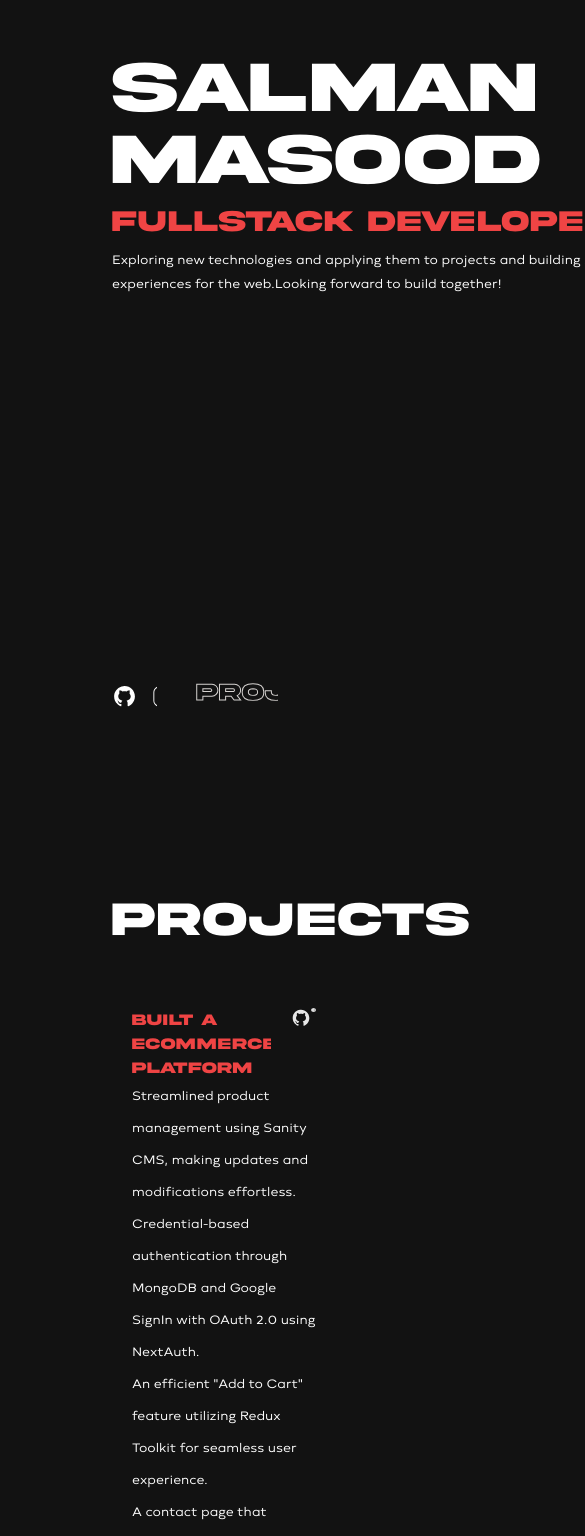
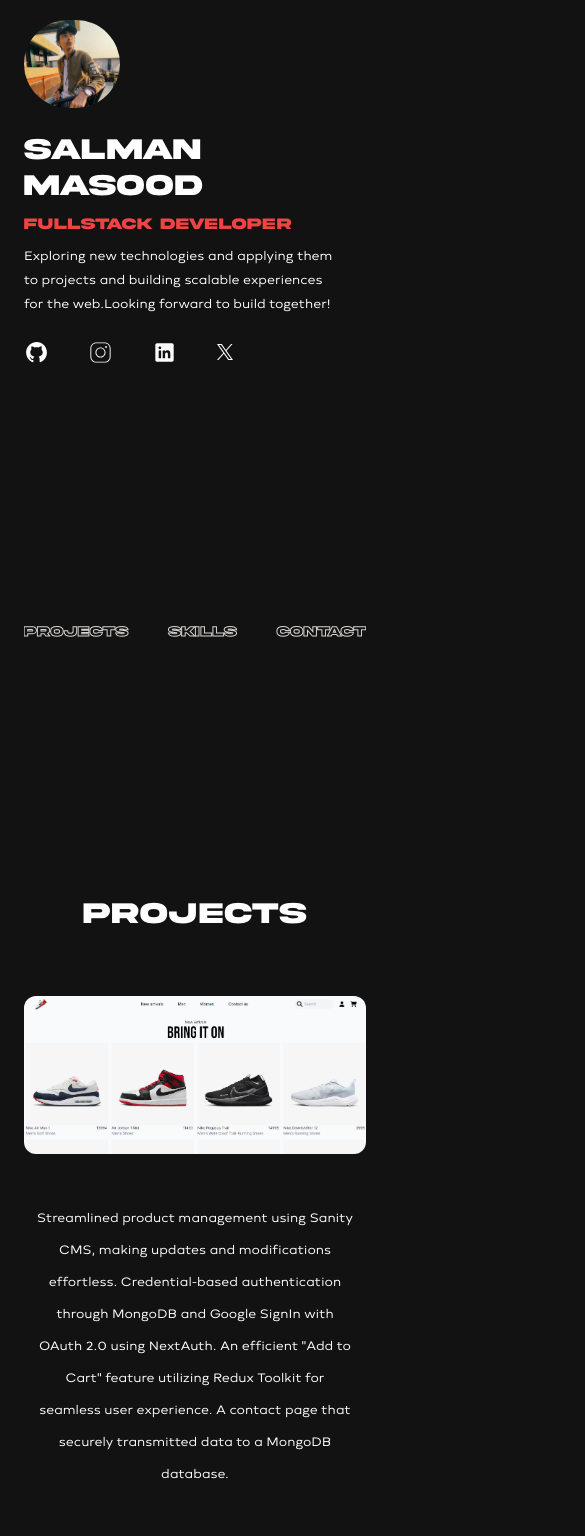
Before and after one commit to M1-salman/salman-masood, a Next.js app: page / in a window 390 px wide. Shown: the part 60-1596 px from the top of the page, 585 px wide, since content can reach past the window. Built offline with nearby package versions, Linux system fonts and the light colour scheme.

Commit message:
feat: first portfolio is done

```diff
--- a/app/components/sections/About.tsx
+++ b/app/components/sections/About.tsx
@@ -46,24 +46,26 @@ const About = () => {
   }, []);
   return (
     <main ref={el}>
-      <div className="py-28 relative h-screen about-reveal">
-        <div className="flex justify-between px-28">
+      <div className="pt-20 pb-28 md:py-28 relative h-screen max-w-full about-reveal">
+        <div className="flex flex-col-reverse md:flex-row justify-between px-6 sm:px-12 md:px-20 lg:px-28">
           <div>
             <div className="overflow-hidden relative text-reveal-x">
-              <h1 className="text-7xl text-reveal-y">SALMAN MASOOD</h1>
+              <h1 className="text-3xl sm:text-5xl lg:text-7xl text-reveal-y">
+                SALMAN MASOOD
+              </h1>
             </div>
             <div className="overflow-hidden my-2 relative text-reveal-x">
-              <h2 className="text-3xl text-red-500 inline-block text-reveal-y">
+              <h2 className="text-md sm:text-2xl lg:text-3xl text-red-500 inline-block text-reveal-y">
                 FULLSTACK DEVELOPER
               </h2>
             </div>
-            <p className="text-[0.8rem] leading-[1.5rem] font-brooklyn w-[35rem] para-text-reveal">
+            <p className="text-[0.8rem] leading-[1.5rem] font-brooklyn w-[20rem] sm:w-[35rem] para-text-reveal">
               Exploring new technologies and applying them to projects and
               building scalable experiences for the web.Looking forward to build
               together!
             </p>
           </div>
-          <div className="w-[9.5rem] flex justify-center items-center">
+          <div className="w-[6rem] h-[5.5rem] sm:w-[9.5rem] sm:h-[8.5rem] md:h-auto flex justify-center items-center mb-6 md:mb-0">
             <Image
               width={150}
               height={150}
@@ -74,8 +76,8 @@ const About = () => {
             />
           </div>
         </div>
-        <div className="flex justify-between items-end h-4/6 px-28">
-          <div className="overflow-hidden relative text-reveal-x">
+        <div className="flex flex-col lg:flex-row justify-between lg:items-end h-3/6 md:h-4/6 px-6 sm:px-12 md:px-20 lg:px-28">
+          <div className="overflow-hidden relative text-reveal-x mt-6 lg:mt-0">
             <div className="flex text-reveal-y">
               <a href="https://github.com/M1-salman" target="_blank">
                 <Image
@@ -87,7 +89,7 @@ const About = () => {
                 />
               </a>
               <a
-                href="https://www.linkedin.com/in/salman-masood917/"
+                href="https://www.instagram.com/realsalmanmasood/"
                 target="_blank"
               >
                 <Image
@@ -99,7 +101,7 @@ const About = () => {
                 />
               </a>
               <a
-                href="https://www.instagram.com/realsalmanmasood/"
+                href="https://www.linkedin.com/in/salman-masood917/"
                 target="_blank"
               >
                 <Image
@@ -122,22 +124,22 @@ const About = () => {
             </div>
           </div>
           <div className="overflow-hidden relative text-reveal-x">
-            <div className="text-reveal-y">
+            <div className="text-reveal-y text-sm sm:text-2xl flex justify-between sm:block">
               <a
                 href="#projects"
-                className="ml-10 text-2xl text-stroke text-transparent"
+                className="lg:ml-10 text-stroke text-transparent"
               >
                 Projects
               </a>
               <a
                 href="#skills"
-                className="ml-10 text-2xl text-stroke text-transparent"
+                className="sm:ml-10 text-stroke text-transparent"
               >
                 Skills
               </a>
               <a
                 href="#contact"
-                className="ml-10 text-2xl text-stroke text-transparent"
+                className="sm:ml-10 text-stroke text-transparent"
               >
                 Contact
               </a>
--- a/app/components/sections/Contact.tsx
+++ b/app/components/sections/Contact.tsx
@@ -1,14 +1,19 @@
 "use client";
-import { FormEvent, useRef } from "react";
+import { FormEvent, useRef, useState } from "react";
 import emailjs from "@emailjs/browser";
 
 const Contact = () => {
+  const [btnTextValue, setBtnTextValue] = useState("Send Message");
+  const [isSending, setIsSending] = useState(false);
+  const [isMessageSent, setIsMessageSent] = useState(false);
   const form = useRef<HTMLFormElement | null>(null);
 
   const sendEmail = (e: FormEvent) => {
     e.preventDefault();
 
     if (form.current) {
+      setIsSending(true);
+
       emailjs
         .sendForm(
           "service_qfuyh2n",
@@ -19,18 +24,27 @@ const Contact = () => {
         .then(
           (result) => {
             console.log(result.text);
-            console.log("message sent");
+            setBtnTextValue("Sent");
+            setIsMessageSent(true);
+            form.current?.reset();
           },
           (error) => {
             console.log(error.text);
           }
-        );
+        )
+        .finally(() => {
+          setIsSending(false);
+        });
     }
   };
+
   return (
-    <section className="p-28 h-screen max-w-full" id="contact">
+    <section
+      className="px-6 sm:px-12 md:px-20 lg:px-28 py-28 h-screen max-w-full"
+      id="contact"
+    >
       <div>
-        <h1 className="text-5xl text-center">Contact</h1>
+        <h1 className="text-3xl sm:text-5xl text-center">Contact</h1>
       </div>
       <div className="h-full">
         <form
@@ -38,8 +52,8 @@ const Contact = () => {
           onSubmit={sendEmail}
           className="h-full flex flex-col justify-evenly"
         >
-          <div className="flex">
-            <label htmlFor="user-name" className="text-3xl">
+          <div className="flex flex-col sm:flex-row">
+            <label htmlFor="user-name" className="text-xl sm:text-3xl">
               Name
             </label>
             <input
@@ -47,11 +61,11 @@ const Contact = () => {
               type="text"
               id="user-name"
               name="user_name"
-              className="p-2 ml-8 w-full bg-inherit border-b border-white font-brooklyn outline-none"
+              className="p-1 sm:p-2 ml-0 sm:ml-6 w-full bg-inherit border-b border-white font-brooklyn outline-none"
             />
           </div>
-          <div className="flex">
-            <label htmlFor="user-email" className="text-3xl">
+          <div className="flex flex-col sm:flex-row">
+            <label htmlFor="user-email" className="text-xl sm:text-3xl">
               Email
             </label>
             <input
@@ -59,11 +73,11 @@ const Contact = () => {
               type="email"
               id="user-email"
               name="user_email"
-              className="p-4 ml-6 w-full bg-inherit border-b border-white font-brooklyn outline-none"
+              className="p-1 sm:p-2 ml-0 sm:ml-4 w-full bg-inherit border-b border-white font-brooklyn outline-none"
             />
           </div>
           <div>
-            <label htmlFor="user-msg" className="text-3xl block">
+            <label htmlFor="user-msg" className="text-xl sm:text-3xl block">
               Message
             </label>
             <textarea
@@ -76,9 +90,10 @@ const Contact = () => {
           <div>
             <button
               type="submit"
-              className="px-8 py-4 border-white border text-lg"
+              className="px-8 py-4 border-white border text-md sm:text-lg"
+              disabled={isSending || isMessageSent}
             >
-              Send message
+              {isSending ? "Sending..." : btnTextValue}
             </button>
           </div>
         </form>
--- a/app/components/sections/Footer.tsx
+++ b/app/components/sections/Footer.tsx
@@ -6,11 +6,11 @@ import x from "@/public/svg/X.svg";
 
 const Footer = () => {
   return (
-    <footer className="px-28 pt-28 pb-16">
+    <footer className="px-6 sm:px-12 md:px-20 lg:px-28 pt-28 pb-16">
       <span className="h-[0.5px] w-full bg-white inline-block"></span>
-      <div className="flex justify-between mt-16">
+      <div className="flex flex-col items-center lg:flex-row lg:justify-between mt-16">
         <div className="font-brooklyn">copyright@salmanmasood2023</div>
-        <div className="flex">
+        <div className="flex my-8 lg:my-0">
           <a href="https://github.com/M1-salman" target="_blank">
             <Image
               src={github}
@@ -20,10 +20,7 @@ const Footer = () => {
               alt="github svg not found"
             />
           </a>
-          <a
-            href="https://www.linkedin.com/in/salman-masood917/"
-            target="_blank"
-          >
+          <a href="https://www.instagram.com/realsalmanmasood/" target="_blank">
             <Image
               src={linkedin}
               width={23}
@@ -32,7 +29,10 @@ const Footer = () => {
               alt="github svg not found"
             />
           </a>
-          <a href="https://www.instagram.com/realsalmanmasood/" target="_blank">
+          <a
+            href="https://www.linkedin.com/in/salman-masood917/"
+            target="_blank"
+          >
             <Image
               src={instagram}
               width={25}
--- a/app/components/sections/Project.tsx
+++ b/app/components/sections/Project.tsx
@@ -19,7 +19,7 @@ const Project = () => {
       const tl = gsap
         .timeline({
           scrollTrigger: {
-            trigger: ".text-reveal-x",
+            trigger: ".reveal-img",
           },
         })
         .to(".text-reveal-x", 1, {
@@ -46,7 +46,7 @@ const Project = () => {
       const tl2 = gsap
         .timeline({
           scrollTrigger: {
-            trigger: ".text-reveal-x-2",
+            trigger: ".reveal-img-2",
           },
         })
         .to(".text-reveal-x-2", 1, {
@@ -73,7 +73,7 @@ const Project = () => {
       const tl3 = gsap
         .timeline({
           scrollTrigger: {
-            trigger: ".text-reveal-x-3",
+            trigger: ".reveal-img-3",
           },
         })
         .to(".text-reveal-x-3", 1, {
@@ -102,11 +102,17 @@ const Project = () => {
   }, []);
 
   return (
-    <section ref={el} className="p-28" id="projects">
+    <section
+      ref={el}
+      className="px-6 sm:px-12 md:px-20 lg:px-28 py-28 max-w-full"
+      id="projects"
+    >
       <div>
-        <h1 className="text-white text-center text-5xl">Projects</h1>
+        <h1 className="text-white text-center text-3xl sm:text-5xl">
+          Projects
+        </h1>
       </div>
-      <div className="my-16 flex">
+      <div className="my-16 flex flex-col items-center md:items-start md:flex-row">
         <div className="reveal-img relative overflow-hidden">
           <Image
             width={450}
@@ -117,14 +123,14 @@ const Project = () => {
             alt="Ecommerce not found"
           />
         </div>
-        <div className="ml-5">
+        <div className="ml-0 md:ml-5 flex flex-col-reverse items-center md:items-start md:block">
           <div className="flex">
             <div className="overflow-hidden relative text-reveal-x">
               <h1 className="text-red-500 text-reveal-y">
                 Built a Ecommerce platform
               </h1>
             </div>
-            <div className="overflow-hidden relative text-reveal-x ml-5 flex">
+            <div className="overflow-hidden relative text-reveal-x ml-5 flex items-center sm:items-start">
               <a target="_blank" href="https://github.com/M1-salman/Ecommerce">
                 <Image
                   src={github}
@@ -139,33 +145,25 @@ const Project = () => {
                   src={arrow}
                   width={22}
                   height={22}
-                  className="invert opacity-90 text-reveal-y"
+                  className="invert opacity-90 text-reveal-y w-7 sm:w-auto"
                   alt="arrow img not found"
                 />
               </a>
             </div>
           </div>
-          <ul className="font-brooklyn text-[0.8rem] leading-[2rem] text-reveal-ul">
-            <li>
+          <div className="font-brooklyn text-[0.8rem] leading-[2rem] text-reveal-ul w-[20rem] text-center md:text-start sm:w-[30rem] lg:w-[40rem] my-12 md:my-0">
+            <p>
               Streamlined product management using Sanity CMS, making updates
-              and modifications effortless.
-            </li>
-            <li>
-              Credential-based authentication through MongoDB and Google SignIn
-              with OAuth 2.0 using NextAuth.
-            </li>
-            <li>
-              An efficient "Add to Cart" feature utilizing Redux Toolkit for
-              seamless user experience.
-            </li>
-            <li>
-              A contact page that securely transmitted data to a MongoDB
-              database.
-            </li>
-          </ul>
+              and modifications effortless. Credential-based authentication
+              through MongoDB and Google SignIn with OAuth 2.0 using NextAuth.
+              An efficient &quot;Add to Cart&quot; feature utilizing Redux Toolkit for
+              seamless user experience. A contact page that securely transmitted
+              data to a MongoDB database.
+            </p>
+          </div>
         </div>
       </div>
-      <div className="my-16 flex flex-row-reverse justify-between">
+      <div className="my-16 flex  flex-col md:flex-row-reverse items-center md:items-start justify-between">
         <div className="reveal-img-2 relative overflow-hidden">
           <Image
             width={450}
@@ -176,14 +174,14 @@ const Project = () => {
             alt="videocall img not found"
           />
         </div>
-        <div>
+        <div className="flex flex-col-reverse items-center md:items-start md:block">
           <div className="flex">
             <div className="overflow-hidden relative text-reveal-x-2">
               <h1 className="text-red-500 text-reveal-y-2">
                 video call without a server
               </h1>
             </div>
-            <div className="ml-5 overflow-hidden relative text-reveal-x-2 flex">
+            <div className="ml-5 overflow-hidden relative text-reveal-x-2 flex items-center sm:items-start">
               <a
                 target="_blank"
                 href="https://github.com/M1-salman/WebRTC-VideoCall"
@@ -204,33 +202,25 @@ const Project = () => {
                   src={arrow}
                   width={22}
                   height={22}
-                  className="invert opacity-90 text-reveal-y-2"
+                  className="invert opacity-90 text-reveal-y-2 w-7 sm:w-auto"
                   alt="arrow img not found"
                 />
               </a>
             </div>
           </div>
-          <ul className="font-brooklyn text-[0.8rem] leading-[2rem] text-reveal-ul-2">
-            <li>
+          <div className="font-brooklyn text-[0.8rem] leading-[2rem] text-reveal-ul-2 w-[20rem] text-center md:text-start sm:w-[30rem] lg:w-[40rem] my-12 md:my-0">
+            <p>
               Implemented WebRTC using Javascript to create a real-time
-              communication.
-            </li>
-            <li>
-              Exchanged their SDP as an offer or answer between them to create a
-              peer to peer connection.
-            </li>
-            <li>
-              After a successful negotiation of their SDP, they can share their
-              local stream with each other.
-            </li>
-            <li>
-              Established error handling in the event of user disconnection
-              using WebRTC data channel.
-            </li>
-          </ul>
+              communication. Exchanged their SDP as an offer or answer between
+              them to create a peer to peer connection. After a successful
+              negotiation of their SDP, they can share their local stream with
+              each other. Established error handling in the event of user
+              disconnection using WebRTC data channel.
+            </p>
+          </div>
         </div>
       </div>
-      <div className="my-16 flex">
+      <div className="my-16 flex flex-col items-center md:items-start md:flex-row">
         <div className="reveal-img-3 relative overflow-hidden">
           <Image
             width={450}
@@ -241,15 +231,15 @@ const Project = () => {
             alt="Ecommerce not found"
           />
         </div>
-        <div className="ml-5">
+        <div className="ml-0 md:ml-5 flex flex-col-reverse items-center md:items-start md:block">
           <div className="flex">
             <div className="overflow-hidden relative text-reveal-x-3">
               <h1 className="text-red-500 text-reveal-y-3">
                 File sharing in raw binary data
               </h1>
             </div>
-            <div className="ml-5 overflow-hidden relative text-reveal-x-3 flex">
-              <a target="_blank" href="https://github.com/M1-salman/Ecommerce">
+            <div className="ml-5 overflow-hidden relative text-reveal-x-3 flex items-center sm:items-start">
+              <a target="_blank" href="https://github.com/M1-salman/WebRTC-FileTransfer">
                 <Image
                   src={github}
                   width={22}
@@ -266,29 +256,22 @@ const Project = () => {
                   src={arrow}
                   width={22}
                   height={22}
-                  className="invert opacity-90 text-reveal-y-3"
+                  className="invert opacity-90 text-reveal-y-3 w-7 sm:w-auto"
                   alt="arrow img not found"
                 />
               </a>
             </div>
           </div>
-          <ul className="font-brooklyn text-[0.8rem] leading-[2rem] text-reveal-ul-3">
-            <li>
+          <div className="font-brooklyn text-[0.8rem] leading-[2rem] text-reveal-ul-3 w-[20rem] text-center md:text-start sm:w-[30rem] lg:w-[40rem] my-12 md:my-0">
+            <p>
               Implemented socket for signalling to create a WebRTC connection.
-            </li>
-            <li>
               Established a socket connection using the useMemo hook to improve
-              performance.
-            </li>
-            <li>
-              Automatic negotiation between each of them is done by clicking the
-              only connect button.
-            </li>
-            <li>
-              The selected file is transmitted via the WebRTC data channel as
-              raw binary data, which is converted using an ArrayBuffer.
-            </li>
-          </ul>
+              performance. Automatic negotiation between each of them is done by
+              clicking the only connect button. The selected file is transmitted
+              via the WebRTC data channel as raw binary data, which is converted
+              using an ArrayBuffer.
+            </p>
+          </div>
         </div>
       </div>
     </section>
--- a/app/components/sections/Skill.tsx
+++ b/app/components/sections/Skill.tsx
@@ -58,11 +58,15 @@ const Skill = () => {
     return () => ctx.revert();
   }, []);
   return (
-    <section ref={el} className="px-28" id="skills">
+    <section
+      ref={el}
+      className="px-6 sm:px-12 md:px-20 lg:px-28 max-w-full"
+      id="skills"
+    >
       <div>
-        <h1 className="text-5xl text-center leading-[6rem]">Skills</h1>
+        <h1 className="text-3xl sm:text-5xl text-center leading-[6rem]">Skills</h1>
       </div>
-      <div className="text-5xl text-center leading-[6rem]">
+      <div className="text-3xl sm:text-5xl text-center leading-[3rem] sm:leading-[6rem]">
         <div className="bg-red-500 overflow-hidden">
           <span className="text-translate-x inline-block">
             HTML CSS JAVASCRIPT TYPESCRIPT
--- a/package.json
+++ b/package.json
@@ -14,7 +14,8 @@
     "gsap": "^3.12.2",
     "next": "^14.0.3",
     "react": "^18",
-    "react-dom": "^18"
+    "react-dom": "^18",
+    "sharp": "^0.32.6"
   },
   "devDependencies": {
     "@types/node": "^20",
```
Also changed, not shown: 1 other file (tests, documents, lock files or other folders).
